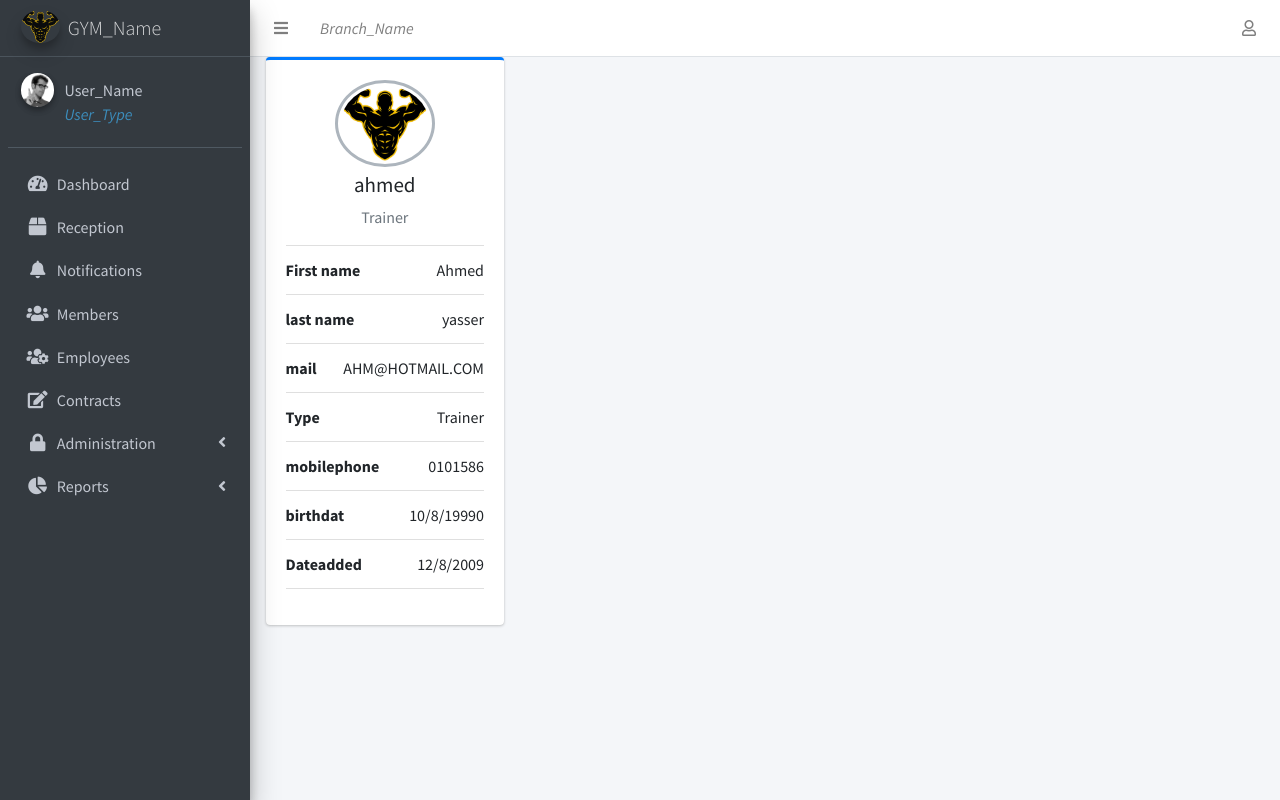
After one commit to ZeiadHossam/Gym-system, a PHP site: page /myprofile.php in a window 1280 px wide. The commit adds this page. Run offline with PHP 8.4, Linux system fonts and the light colour scheme; some libraries are stand-ins or nearby versions.

Commit message:
myprofile

```diff
--- /dev/null
+++ b/myprofile.php
@@ -0,0 +1,51 @@
+<?php include("shared/main.php") ?>
+    <!DOCTYPE html>
+    <html>
+    <head>
+        <meta charset="utf-8">
+        <section class="content">
+            <div class="container-fluid">
+                <div class="row">
+                    <div class="col-md-3">
+
+                        <!-- Profile Image -->
+                        <div class="card card-primary card-outline">
+                            <div class="card-body box-profile">
+                                <div class="text-center">
+                                    <img class="profile-user-img img-fluid img-circle"
+                                         src="\GYM\public\img\logo.png"
+                                         alt="User profile picture">
+                                </div>
+
+                                <h3 class="profile-username text-center">ahmed </h3>
+
+                                <p class="text-muted text-center">Trainer</p>
+
+                                <ul class="list-group list-group-unbordered mb-3">
+                                    <li class="list-group-item">
+                                        <b>First name</b> <a class="float-right">Ahmed</a>
+                                    </li>
+                                    <li class="list-group-item">
+                                        <b>last name</b> <a class="float-right">yasser</a>
+                                    </li>
+                                    <li class="list-group-item">
+                                        <b>mail</b> <a class="float-right">AHM@HOTMAIL.COM</a>
+                                    </li>
+                                    <li class="list-group-item">
+                                        <b>Type</b> <a class="float-right">Trainer</a>
+                                    </li>
+                                    <li class="list-group-item">
+                                        <b>mobilephone</b> <a class="float-right">0101586</a>
+                                    </li>
+                                    <li class="list-group-item">
+                                        <b>birthdat</b> <a class="float-right">10/8/19990</a>
+                                    </li>
+                                    <li class="list-group-item">
+                                        <b>Dateadded</b> <a class="float-right">12/8/2009</a>
+                                    </li>
+                                </ul>
+
+
+                            </div>
+                        </div>
+<?php include("shared/footer.php") ?>
--- a/shared/header.php
+++ b/shared/header.php
@@ -19,7 +19,7 @@
             <div class="dropdown-menu dropdown-menu-lg dropdown-menu-right">
                 <span class="dropdown-item dropdown-header">Settings</span>
                 <div class="dropdown-divider"></div>
-                <a href="#" class="dropdown-item">
+                <a href="myprofile.php" class="dropdown-item">
                     My Profile
                 </a>
                 <div class="dropdown-divider"></div>
```
Also changed, not shown: index.php (+17 -8 lines), public/css/pages/myprofile.css (deleted).
